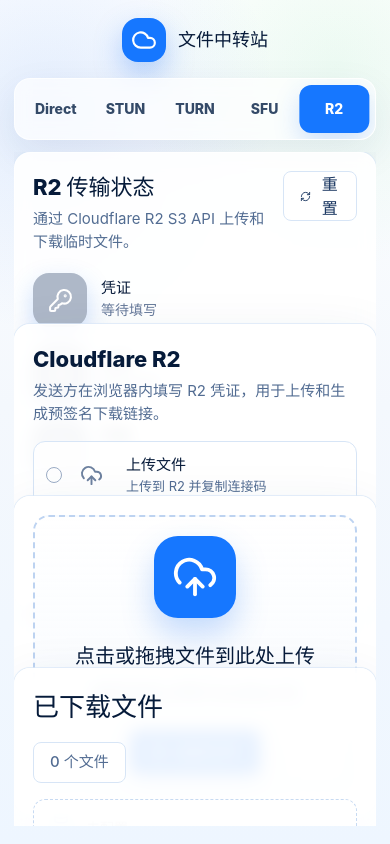
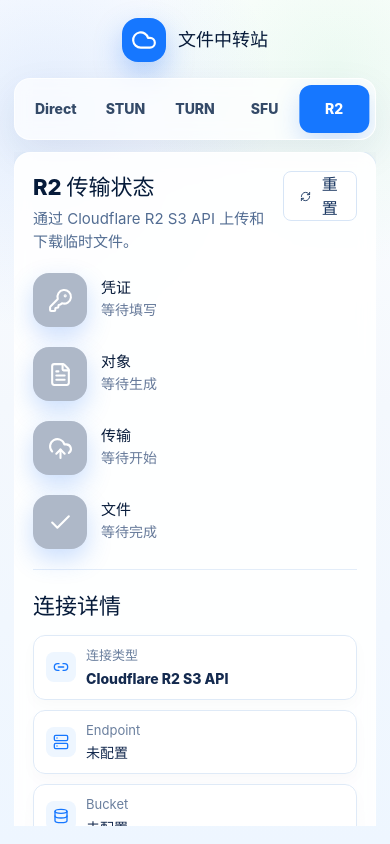
Before and after one commit to ThaneJoss/file-transfer, a React (Vite) app: page /r2 in a window 390 px wide. Built offline with nearby package versions, Linux system fonts and the light colour scheme.

Commit message:
fix: stack transfer panels on mobile

```diff
--- a/src/styles.css
+++ b/src/styles.css
@@ -241,10 +241,11 @@
   }
 
   .transfer-page-grid {
-    grid-template-columns: minmax(0, 1fr);
-    grid-template-rows: none;
-    grid-auto-rows: auto;
-    align-items: start;
+    display: block;
+  }
+
+  .transfer-main-panel-grid {
+    display: block;
   }
 
   .transfer-status-panel,
@@ -259,6 +260,7 @@
 
   .transfer-panel {
     height: auto;
+    margin-bottom: var(--transfer-gap);
     overflow: visible;
   }
 
```
